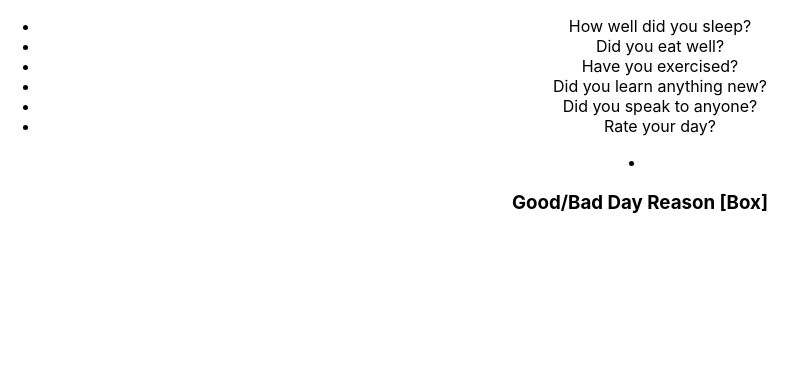
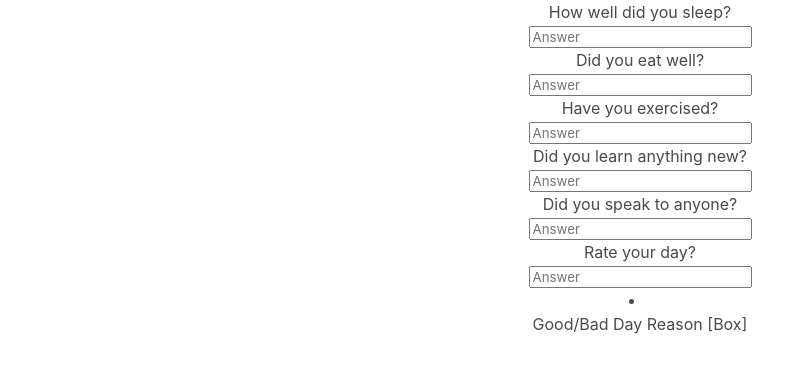
Before and after one commit to rdtclark/wellness_tracker, a React (Create React App) app: page / in a window 1280 px wide. Shown: the top 372 px of the page, without its empty margins (0-807 px from the left). Built offline with nearby package versions, Linux system fonts and the light colour scheme.

Commit message:
refactor QuestionList & Question components to handle state

```diff
--- a/public/index.html
+++ b/public/index.html
@@ -3,6 +3,13 @@
   <head>
     <meta charset="utf-8" />
     <link rel="icon" href="%PUBLIC_URL%/favicon.ico" />
+
+    <!-- Bulma -->
+    <link rel="stylesheet" href="https://stackpath.bootstrapcdn.com/font-awesome/4.7.0/css/font-awesome.min.css">
+    <link rel="stylesheet" href="https://cdn.jsdelivr.net/npm/bulma@0.9.0/css/bulma.min.css">
+    <!-- Bulma -->
+
+
     <meta name="viewport" content="width=device-width, initial-scale=1" />
     <meta name="theme-color" content="#000000" />
     <meta
--- a/src/components/Question.js
+++ b/src/components/Question.js
@@ -1,19 +1,29 @@
-import React from 'react';
+import React, { Component } from 'react';
+import { render } from '@testing-library/react';
 
-const Question = ({question_content}) => {
+class Question extends Component{
+    constructor(props){
+        super(props);
+    }
 
-    if (!question_content) return null;
+    render() {
+
+    if (!this.props.question_content && !this.props.key) return null;
 
     return(
-        <div>
-            <li>
-            {question_content}
-            </li>
-        </div>
+        <>
+            <p>
+            {this.props.question_content}
+            </p>
+            <input
+            type="text"
+            placeholder="Answer"
+            id={this.props.key}
+            />
+        </>
     )
+
+    }
 }
 
-
-
-
 export default Question;
--- a/src/components/QuestionList.js
+++ b/src/components/QuestionList.js
@@ -1,27 +1,36 @@
-import React from 'react';
+import React, { Component } from 'react';
 import Question from './Question';
 import Reason from './Reason';
 
-const QuestionList = ({questionList}) => {
+class QuestionList extends Component {
 
-    const questions = questionList.map(question => {
+    constructor(props) {
+        super(props);
+        this.state = {
+            answers: []
+        }
+    }
 
-        return (
-            <Question
+    render() {
+
+        const questions = this.props.questionList.map(question => {
+          return <Question
             question_content={question.content}
             key={question.id}>
             </Question>
+
+        });
+
+        return (
+            <>
+                <form className="question-form">
+                {questions}
+                <Reason/>
+                </form>
+            </>
         )
-    })
-
-    return(
-        <div>
-            <ul>
-            {questions}
-            </ul>
-            <Reason/>
-        </div>
-    )
+    }
 }
 
+
 export default QuestionList;
```
